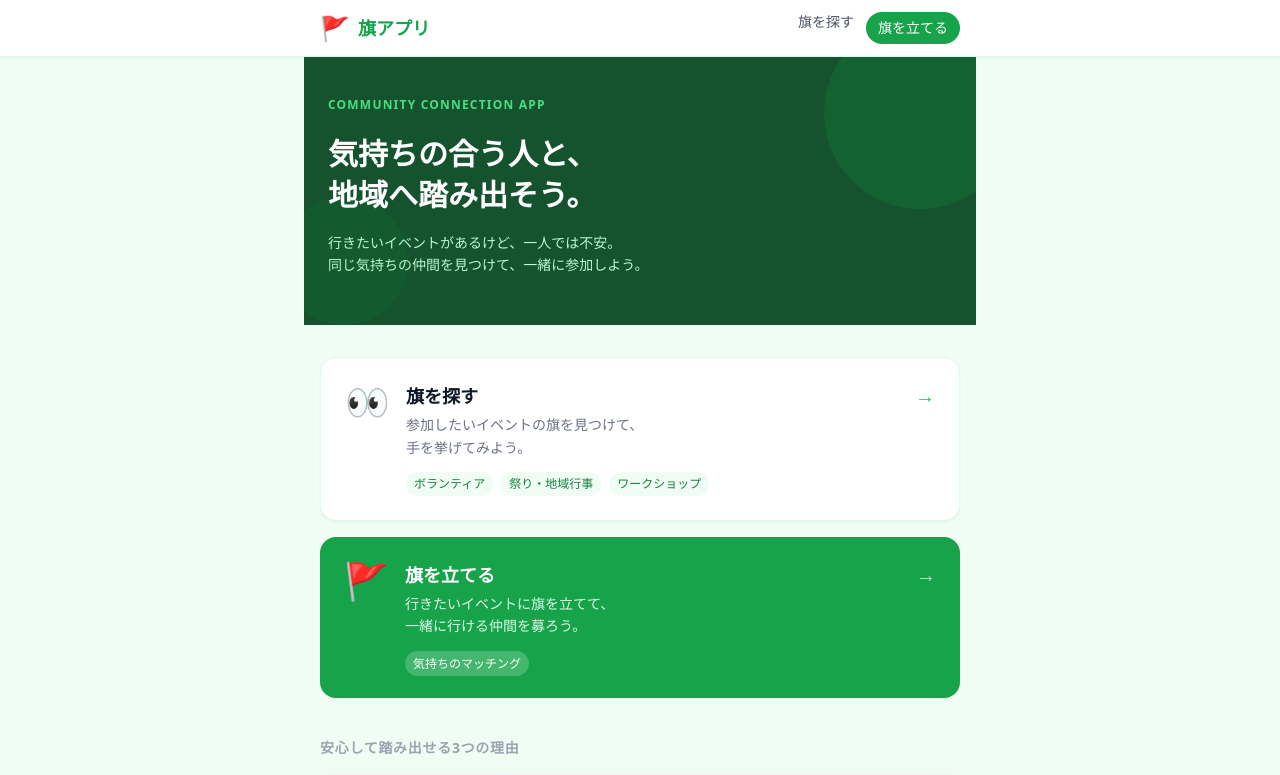
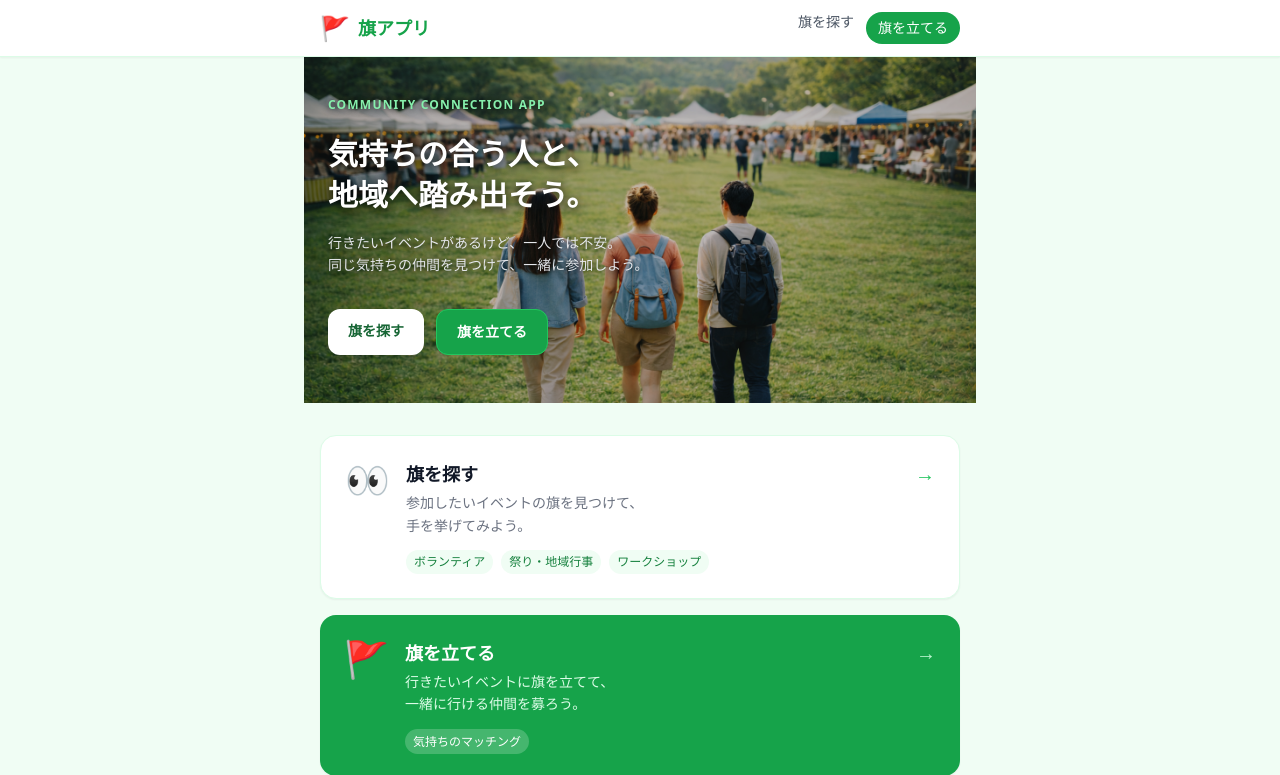
Before and after one commit to hisa1129/hata-app, a FastAPI app: page / in a window 1280 px wide. Shown: the top 775 px of the page. Run offline with FastAPI, Linux system fonts and the light colour scheme; some libraries are stand-ins or nearby versions.

Commit message:
ヒーロー背景画像明るく調整・テキストシャドウ追加

```diff
--- a/main.py
+++ b/main.py
@@ -4,6 +4,7 @@ from typing import Optional
 from dotenv import load_dotenv
 from fastapi import FastAPI, Form, Request
 from fastapi.responses import HTMLResponse, RedirectResponse
+from fastapi.staticfiles import StaticFiles
 from fastapi.templating import Jinja2Templates
 
 import mock_data
@@ -18,6 +19,7 @@ SUPABASE_KEY = os.getenv("SUPABASE_KEY", "")
 USE_SUPABASE = bool(SUPABASE_URL and SUPABASE_KEY)
 
 app = FastAPI(title="旗アプリ")
+app.mount("/static", StaticFiles(directory="static"), name="static")
 templates = Jinja2Templates(directory="templates")
 
 
--- a/templates/index.html
+++ b/templates/index.html
@@ -3,28 +3,46 @@
 
 {% block content %}
 
-<!-- ヒーローセクション：ダークグリーン -->
-<div class="-mx-4 -mt-8 mb-8 bg-green-900 px-6 pt-10 pb-12 relative overflow-hidden">
-  <!-- 背景の装飾サークル -->
-  <div class="absolute -top-10 -right-10 w-48 h-48 bg-green-700 rounded-full opacity-30"></div>
-  <div class="absolute bottom-0 -left-6 w-32 h-32 bg-green-800 rounded-full opacity-40"></div>
+<!-- ヒーローセクション：背景画像 -->
+<div class="-mx-4 -mt-8 mb-8 relative overflow-hidden" style="min-height: 340px;">
+  <!-- 背景画像 -->
+  <div class="absolute inset-0 bg-cover bg-center"
+       style="background-image: url('/static/images/hero.png');"></div>
+  <!-- オーバーレイ -->
+  <div class="absolute inset-0 bg-black bg-opacity-25"></div>
 
-  <div class="relative">
+  <!-- コンテンツ -->
+  <div class="relative px-6 pt-10 pb-12">
     <!-- ラベル -->
-    <p class="text-xs font-semibold tracking-widest text-green-400 uppercase mb-5">
+    <p class="text-xs font-semibold tracking-widest text-green-300 uppercase mb-5"
+       style="text-shadow: 0 1px 6px rgba(0,0,0,0.8);">
       Community Connection App
     </p>
 
     <!-- メインコピー -->
-    <h1 class="text-3xl font-bold text-white leading-snug mb-4">
+    <h1 class="text-3xl font-bold text-white leading-snug mb-4"
+        style="text-shadow: 0 2px 10px rgba(0,0,0,0.9);">
       気持ちの合う人と、<br>地域へ踏み出そう。
     </h1>
 
     <!-- サブテキスト -->
-    <p class="text-green-200 text-sm leading-relaxed">
+    <p class="text-gray-200 text-sm leading-relaxed mb-8"
+       style="text-shadow: 0 1px 6px rgba(0,0,0,0.8);">
       行きたいイベントがあるけど、一人では不安。<br>
       同じ気持ちの仲間を見つけて、一緒に参加しよう。
     </p>
+
+    <!-- ボタン -->
+    <div class="flex gap-3">
+      <a href="/find/step1"
+         class="bg-white text-green-800 font-bold px-5 py-3 rounded-xl text-sm hover:bg-green-50 transition-colors">
+        旗を探す
+      </a>
+      <a href="/create/step1"
+         class="bg-green-600 text-white font-bold px-5 py-3 rounded-xl text-sm hover:bg-green-700 transition-colors border border-green-500">
+        旗を立てる
+      </a>
+    </div>
   </div>
 </div>
 
```
Also changed, not shown: static/images/hero.png (added).
